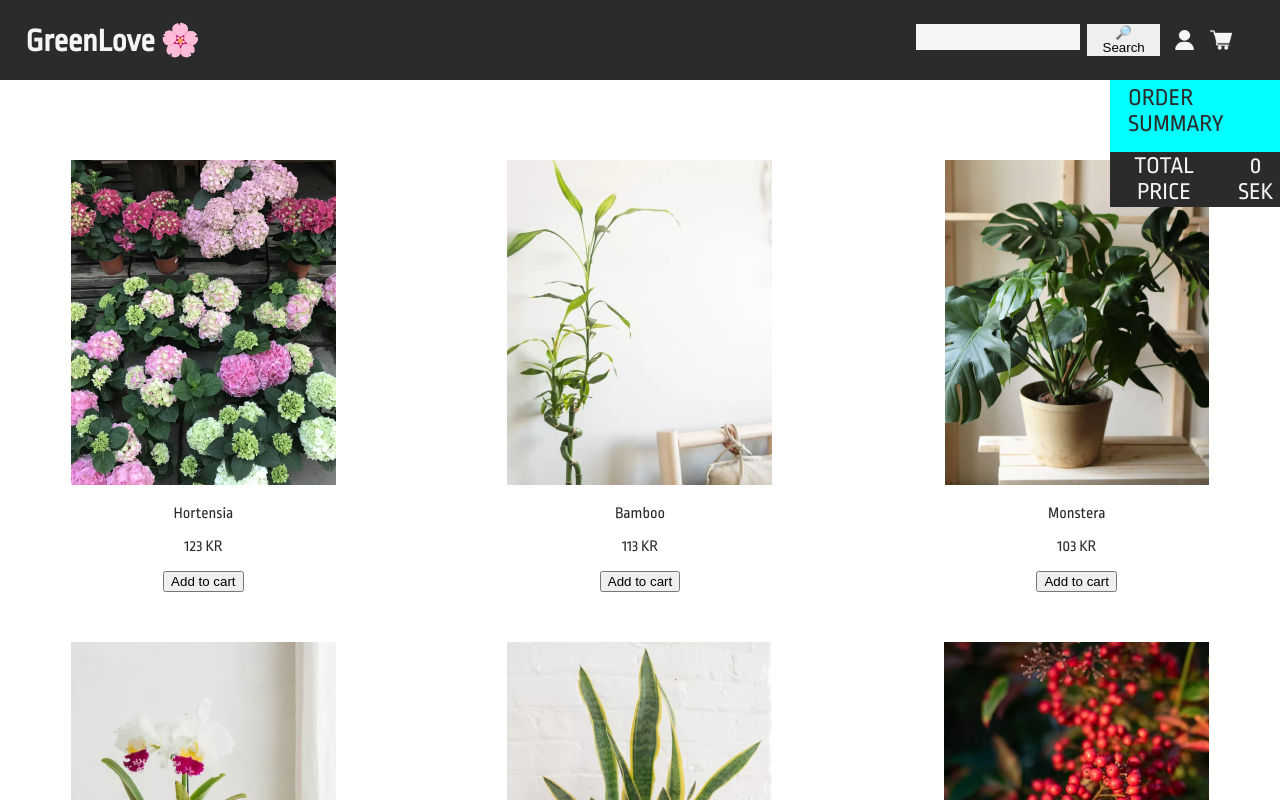
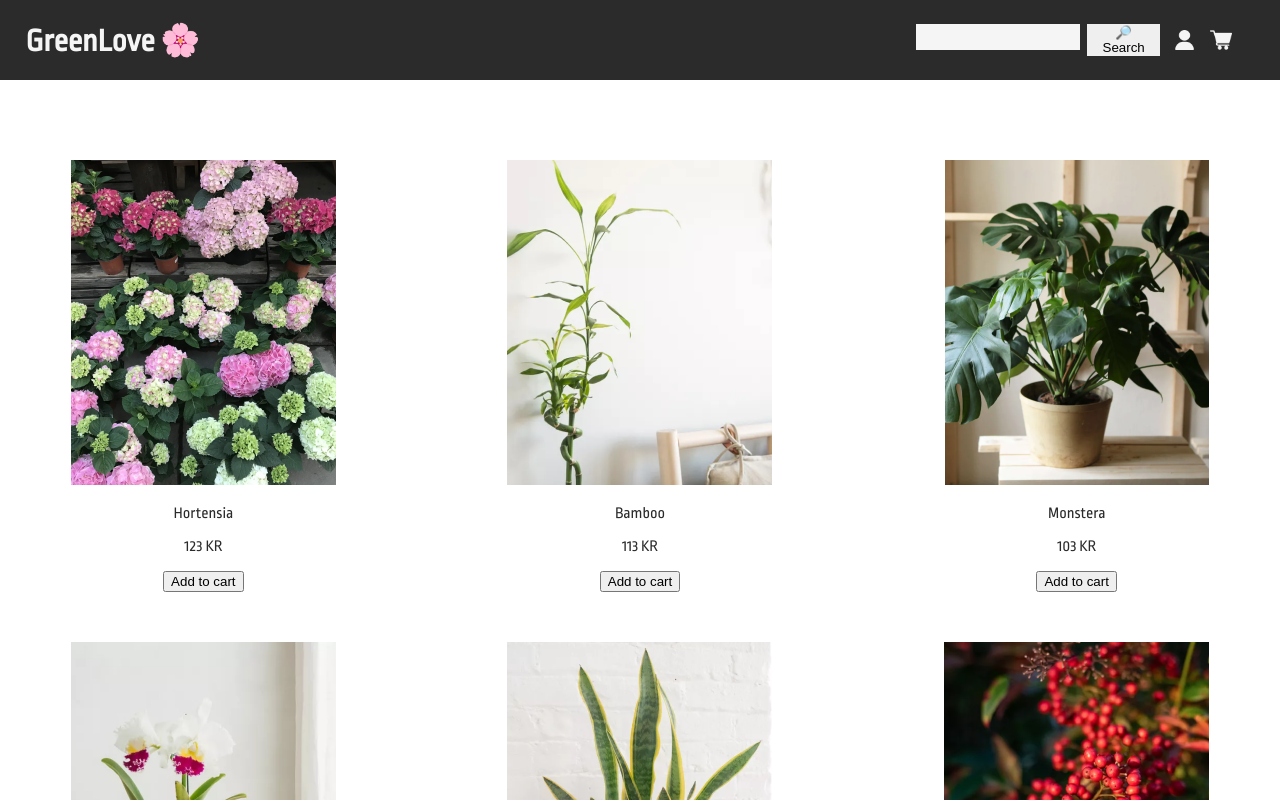
Before and after one commit to rominonix/tdd-frontend, a React (Create React App) app: page / in a window 1280 px wide. Shown: the top 800 px of the page. Built offline with nearby package versions, Linux system fonts and the light colour scheme.

Commit message:
cart modal fixed

```diff
--- a/src/components/Cart/Cart.style.css
+++ b/src/components/Cart/Cart.style.css
@@ -1,8 +1,41 @@
 .cart {
-    max-width: 30%;
+  width: 20%;
+  position: absolute;
+  top: 100%;
+  right: 1%;
+  background-color:#f5f5f5;
+  color: #2b2b2b;
+}
+
+.close-cart{
     position: absolute;
-    top: 10%;
-    right: 0;
-    background-color: aqua;
+    margin-top: .3rem;
+    right: 2%;
+    width: 2rem;
+    height: 2rem;
+    display: flex;
+    justify-content: center;
+    align-items: center;
+    border: none;
+    border-radius: 50%;
+    color: #f5f5f5;
+    background-color: #2b2b2b;
+}
 
-}
+.total {
+    background-color: #2b2b2b;
+    color: #f5f5f5;
+    padding: 1%;
+    display: flex;
+    justify-content: center;
+    column-gap: 10%;
+    align-items: center;
+  }
+
+  .total > button {
+    height: 2rem;
+  }
+
+  .total > h2 {
+    font-weight: 200;
+  }
--- a/src/components/Cart/Cart.tsx
+++ b/src/components/Cart/Cart.tsx
@@ -4,12 +4,20 @@ import "./Cart.style.css";
 import { useAppSelector } from "../../redux/store.hooks";
 import { getTotalPrice } from "../../redux/slice/cart.slice";
 
-const Cart: React.FC = () => {
+interface Props {
+  closeModal: any;
+}
+
+const Cart = ({ closeModal }: Props) => {
   const totalPrice = useAppSelector(getTotalPrice);
   // const dispatch= useAppDispatch()
   // const handleRemoveFromCart =(productId:string)=> dispatch(removeFromCart(productId))
   return (
     <main className="cart">
+      <button className='close-cart' onClick={() => closeModal(false)}>
+
+      <h4 >X</h4>
+      </button>
       <ProductInCart />
       <div className="total">
         <h2>Total Price</h2>
--- a/src/components/Header/Header.tsx
+++ b/src/components/Header/Header.tsx
@@ -4,9 +4,8 @@ import SearchBar from "../search/SearchBar";
 import "./Header.style.css";
 import userIcon from "../../images/user.png";
 import cart from "../../images/cart.png";
-import Modal from '../Modal/Modal'
-import Login from '../Login/Login'
-// import Cart from '../Cart/Cart'
+import Login from "../Login/Login";
+import Cart from "../Cart/Cart";
 
 interface Props {
   searchValue: string;
@@ -14,7 +13,8 @@ interface Props {
 }
 
 const Header = ({ searchValue, setSearchValue }: Props) => {
-  const [openModal, setOpenModal] = useState(false);
+  const [openModalLogin, setOpenModalLogin] = useState(false);
+  const [openModalCart, setOpenModalCart] = useState(false);
   return (
     <header className="header">
       <h1 className="title"> GreenLove 🌸 </h1>
@@ -24,16 +24,22 @@ const Header = ({ searchValue, setSearchValue }: Props) => {
         <img
           className="icon-login"
           onClick={() => {
-            setOpenModal(true);
+            setOpenModalLogin(true);
           }}
           src={userIcon}
           alt="Login"
-
         />
-        <img className="icon-cart" src={cart} alt="" />
+        <img
+          className="icon-cart"
+          onClick={() => {
+            setOpenModalCart(true);
+          }}
+          src={cart}
+          alt=""
+        />
       </nav>
-      {openModal && <Login closeModal={setOpenModal}/>}
-      {/* <Cart/> */}
+      {openModalLogin && <Login closeModal={setOpenModalLogin} />}
+      {openModalCart && <Cart closeModal={setOpenModalCart}/>}
     </header>
   );
 };
--- a/src/components/Login/Login.style.css
+++ b/src/components/Login/Login.style.css
@@ -11,8 +11,8 @@
     justify-content: center;
     align-items: center;
     z-index: 2;
+    transition: opacity 0.25s;
 }
-
 
 .login {
     width: 50vw;
--- a/src/components/ProductInCart/Product.style.css
+++ b/src/components/ProductInCart/Product.style.css
@@ -1,8 +1,7 @@
 .product-in-cart {
-  margin: 0%;
+  margin: 5% 0;
   padding: 3%;
   overflow-y: scroll;
-  /* display: flex; */
 }
 .cart-summary {
   margin-left: 8%;
@@ -14,16 +13,10 @@
   padding: 3% 8%;
   display: grid;
   row-gap: 3%;
-  /* grid-template-columns: repeat(2, 1fr); */
-
 }
-/* .product {
-  display: flex;
-  flex-direction: row;
-} */
 
 .product > img {
-  width: 70%;
+  width: 5rem;
 }
 .product {
   height: auto;
@@ -47,23 +40,7 @@
   margin-top: 5%;
 }
 
-.total {
-  background-color: #2b2b2b;
-  color: #f5f5f5;
-  padding: 1%;
-  display: flex;
-  justify-content: center;
-  column-gap: 10%;
-  align-items: center;
-}
 
-.total > button {
-  height: 2rem;
-}
-
-.total > h2 {
-  font-weight: 200;
-}
 .quantity-grid{
   display: flex;
   align-items: center;
--- a/src/components/ProductInCart/ProductInCart.tsx
+++ b/src/components/ProductInCart/ProductInCart.tsx
@@ -18,13 +18,13 @@ const ProductInCart: React.FC = () => {
   return (
     <>
       <main className="product-in-cart">
-        <h2 className="cart-summary">Order Summary</h2>
+        <h3 className="cart-summary">Order Summary</h3>
         <div className="order-summary">
           {cartProducts.map((product) => (
             <div className="product" key={product.id}>
               <img src={product.imageSrc} alt="" />
               <div className="details">
-                <h2>{product.name}</h2>
+                <h3>{product.name}</h3>
                 <h4>{product.price} SEK</h4>
                 <p>Amount:{product.amount}</p>
                 <span
--- a/src/screen/Home.tsx
+++ b/src/screen/Home.tsx
@@ -1,13 +1,11 @@
 import React from "react";
 import Card from "../components/card/Card";
-import Cart from '../components/Cart/Cart'
 
 interface ProductsListProps {}
 
 const Home: React.FC<ProductsListProps> = ({}) => {
   return (
     <div>
-      <Cart/>
       <Card />
     </div>
   );
```
